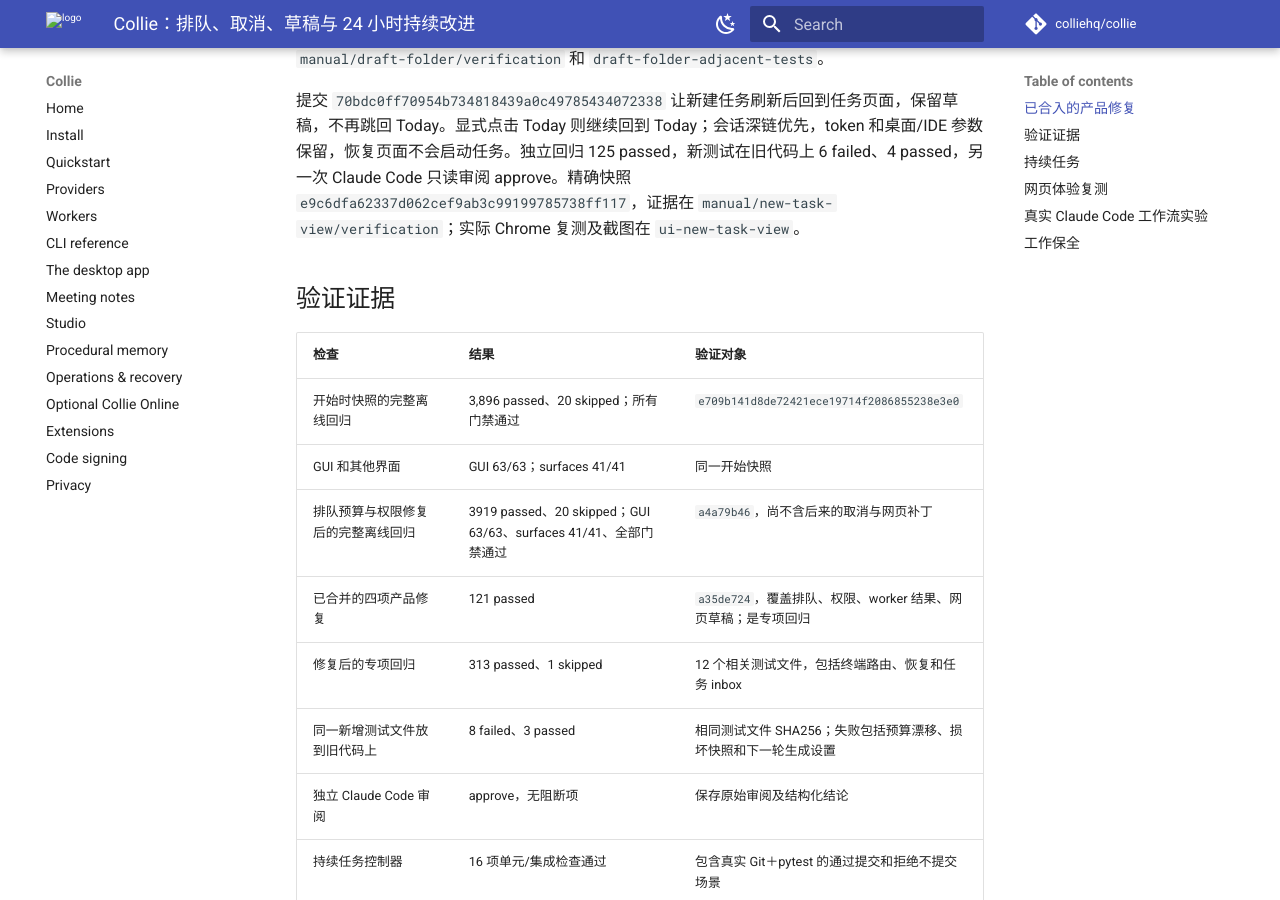
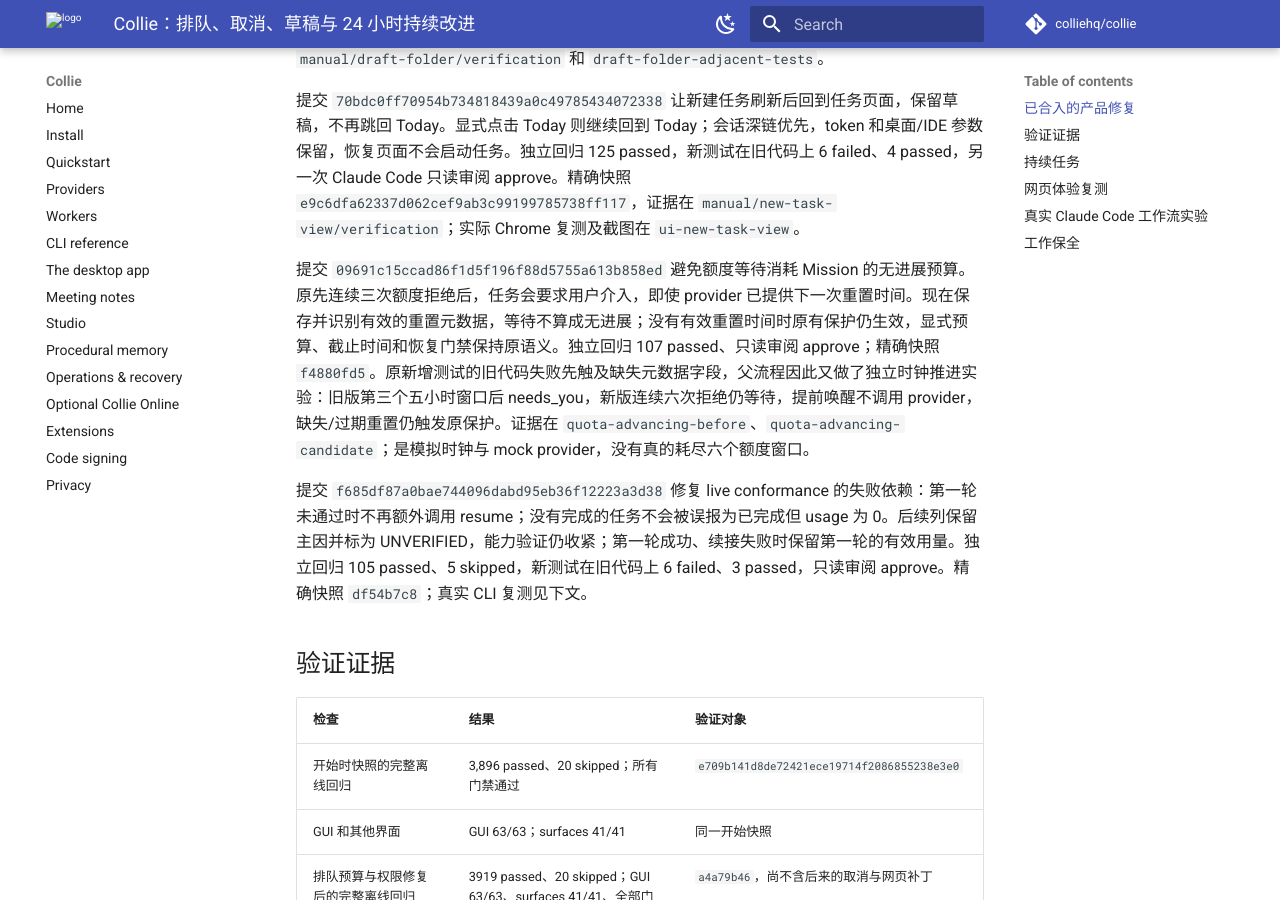
Before and after one commit to colliehq/collie, an MkDocs documentation site: the page built from docs/product-evolution-2026-09-13.md, in a window 1280 px wide and 900 px high, scrolled down 1037 px. Built offline with MkDocs 1.6.1 and Material for MkDocs 9.7.7, drawn with Linux system fonts in a browser that asks for light colours; comment, search, counter and statistics services are not loaded; some of the changed text lies outside the part shown.

Commit message:
docs: record quota wait and live conformance fixes

```diff
--- a/docs/product-evolution-2026-09-13.md
+++ b/docs/product-evolution-2026-09-13.md
@@ -19,6 +19,10 @@
 提交 `b68a62d164ec5bc9a6b3fe947bbab9a89e3265f5` 保留新任务中尚未确认的目录输入，避免切换会话或刷新后文字恢复、目录却回到上次确认值。目录概要显示尚未检查的选择，校验完成前不能在别处启动；已有会话继续使用自己的目录。独立回归 129 passed，相邻会话/目录套件 15 passed，新测试在旧代码上 3 failed、5 passed，审阅 approve。精确快照 `03de14a7`，证据在 `manual/draft-folder/verification` 和 `draft-folder-adjacent-tests`。
 
 提交 `70bdc0ff70954b734818439a0c49785434072338` 让新建任务刷新后回到任务页面，保留草稿，不再跳回 Today。显式点击 Today 则继续回到 Today；会话深链优先，token 和桌面/IDE 参数保留，恢复页面不会启动任务。独立回归 125 passed，新测试在旧代码上 6 failed、4 passed，另一次 Claude Code 只读审阅 approve。精确快照 `e9c6dfa62337d062cef9ab3c99199785738ff117`，证据在 `manual/new-task-view/verification`；实际 Chrome 复测及截图在 `ui-new-task-view`。
+
+提交 `09691c15ccad86f1d5f196f88d5755a613b858ed` 避免额度等待消耗 Mission 的无进展预算。原先连续三次额度拒绝后，任务会要求用户介入，即使 provider 已提供下一次重置时间。现在保存并识别有效的重置元数据，等待不算成无进展；没有有效重置时间时原有保护仍生效，显式预算、截止时间和恢复门禁保持原语义。独立回归 107 passed、只读审阅 approve；精确快照 `f4880fd5`。原新增测试的旧代码失败先触及缺失元数据字段，父流程因此又做了独立时钟推进实验：旧版第三个五小时窗口后 needs_you，新版连续六次拒绝仍等待，提前唤醒不调用 provider，缺失/过期重置仍触发原保护。证据在 `quota-advancing-before`、`quota-advancing-candidate`；是模拟时钟与 mock provider，没有真的耗尽六个额度窗口。
+
+提交 `f685df87a0bae744096dabd95eb36f12223a3d38` 修复 live conformance 的失败依赖：第一轮未通过时不再额外调用 resume；没有完成的任务不会被误报为已完成但 usage 为 0。后续列保留主因并标为 UNVERIFIED，能力验证仍收紧；第一轮成功、续接失败时保留第一轮的有效用量。独立回归 105 passed、5 skipped，新测试在旧代码上 6 failed、3 passed，只读审阅 approve。精确快照 `df54b7c8`；真实 CLI 复测见下文。
 
 ## 验证证据
 
@@ -51,7 +55,7 @@
 
 独立仓库没有 remote，不共享原仓库 refs 或 objects。其起点 `3a0065399720ca4fc4f939c389a72e5e370e1e03` 是精确测试过的工作快照加首个修复。后续后台成果由进度文件记录。
 
-当前自动分支已汇入权限、取消和网页草稿修复，推进到 `a35de72419c19007200e3a84f5675d5478b95476`。两次合并分别经过 120、121 项专项测试，并在控制器批次间隙用旧 tip 校验更新分支；没有打断正在执行的批次或使其基线漂移。第 3 批额度恢复实验于 14:15:50 UTC 从此快照开始。新任务视图修复已在源仓库提交，须等当前批次结束后再汇入自动分支。
+当前自动分支已汇入上述七项修复，推进到 `775b9a866e99b083631ba943561e8650107ee890`。第 3 批额度恢复完成后，新任务视图和 conformance 修复合并经过 186 passed、5 skipped 的专项检查，并于 14:37 UTC 在控制器批次间隙用旧 tip 校验更新。证据在 `combined-quota-view-compat-tests` 和 `manual/combined-quota-view/merge.json`。完整回归仍只覆盖前述 `a4a79b46`，不把专项检查写成最新快照的完整回归。
 
 控制器同时检查绝对截止时间、剩余单调时钟时间和 `STOP` 文件；所有主要执行任务由 Windows Job 管理子进程。创建运行目录下的 `STOP` 文件即可提前结束。本机休眠或关机会减少实际运行时间。
 
@@ -77,7 +81,7 @@
 
 调用前独立确认 Claude Max 登录、订阅额度与未启用额外付费，环境排除了 API-key 路线；产品的离线 probe receipt 仍将 billing 标为 unknown/unconfigured，不能将独立前置检查写成产品已完成账单认证。这是功能验收，样本不足以给不同 harness 排名；CLI 报告的美元数是用量折算，不作为订阅实际账单。
 
-失败实验还暴露出 conformance 的依赖关系缺陷：第一轮失败后仍调用 resume，并把未完成的 0 token 结果写成“已完成任务”的 usage 失败。`manual/compat-prerequisite` 正在用 Claude Code 修复和测试，目标是保留主因、跳过无效依赖调用，并保持能力验证状态真实。
+conformance 依赖关系修复后的真实对照保存在 `live-compat-prereq-old` 和 `live-compat-prereq-new`：旧运行时默认模型仍按原样失败，但报告变为 8 PASS、1 FAIL、2 UNVERIFIED，不再虚构额外的续接/用量失败；新运行时依旧 11 PASS。测试计划记录了精确工作区补丁 SHA256，与独立审阅对象相同。少一次调用由记录调用次数的行为测试验证，实际报告确认了依赖列未执行。
 
 ## 工作保全
 
```
